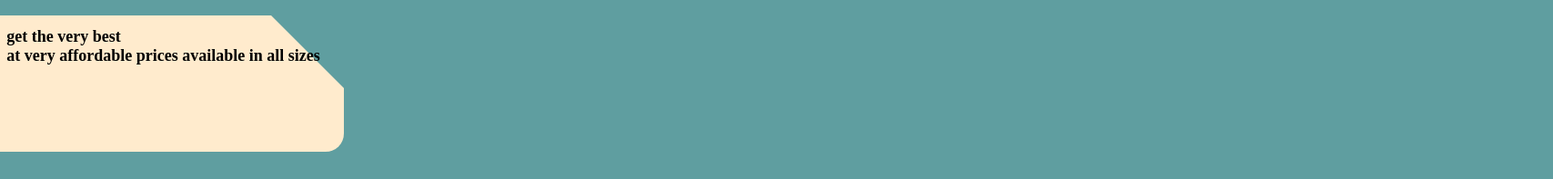
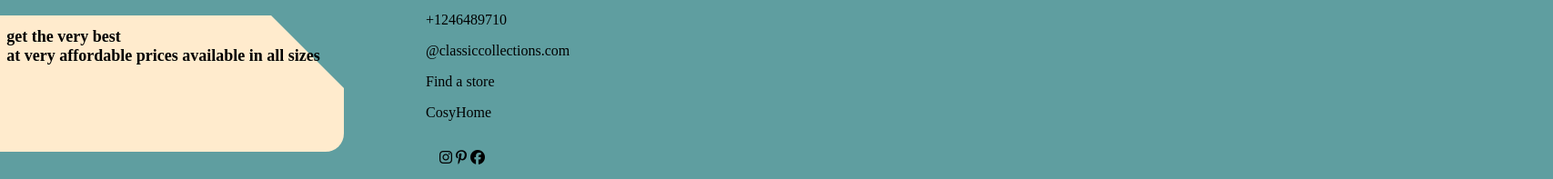
Before and after one commit to apiu-mary/clothes, a plain HTML site: page index.html in a window 1280 px wide. Shown: the part 643-840 px from the top of the page at 91% size, 1707 px wide, since content can reach past the window. Before the commit the page ends 810 px from the top, so only its background shows below. Drawn offline with Linux system fonts and the light colour scheme.

Commit message:
created files

```diff
--- a/index.html
+++ b/index.html
@@ -6,6 +6,7 @@
     <meta name="viewport" content="width=device-width, initial-scale=1.0">
     <title>Document</title>
     <link rel="stylesheet" href="style.css">
+    <script src="https://kit.fontawesome.com/5ed13603e8.js" crossorigin="anonymous"></script>
 </head>
 <style>
 
@@ -71,7 +72,22 @@
 
 
 </div>
+<div class="cop">
+  <p>+1246489710</p>
+  <p>@classiccollections.com</p>
+  <p>Find a store</p>
+  <div>
+    <p class="kos">Cosy<span id="bro">Home</span> </p>
+    <div class="wow">
+    <p class="fa-brands fa-instagram"></p>
+    <p class="fa-brands fa-pinterest-p"></p>
+    <p class="fa-brands fa-facebook"></p>
+
+    </div>
 
 
+
+
+  <script src="https://kit.fontawesome.com/5ed13603e8.js" crossorigin="anonymous"></script>
 </body>
 </html>
--- a/style.css
+++ b/style.css
@@ -163,3 +163,11 @@
    body{
     background-color: cadetblue;
    }
+   .cop{
+    position: relative;
+    left: 50%;
+   }
+   .wow{
+    position: relative;
+    left: 15px;
+   }
```
